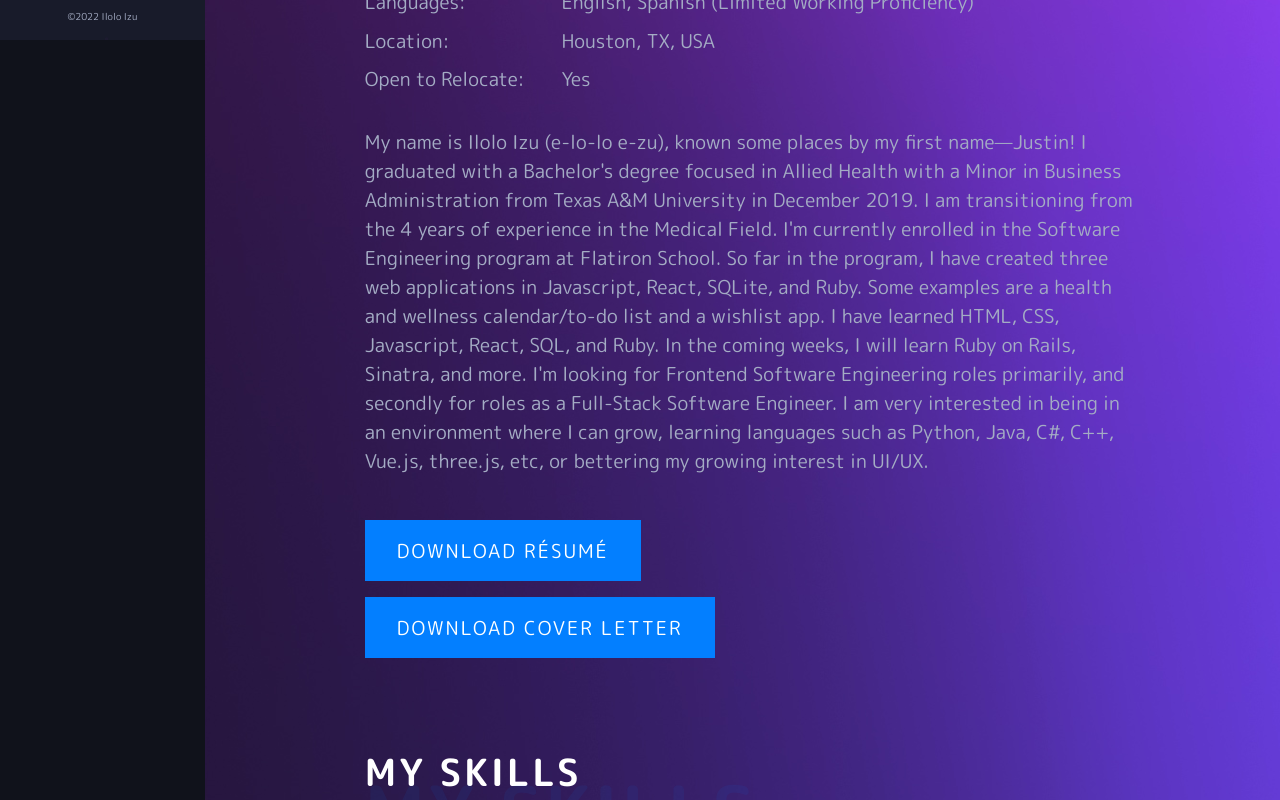
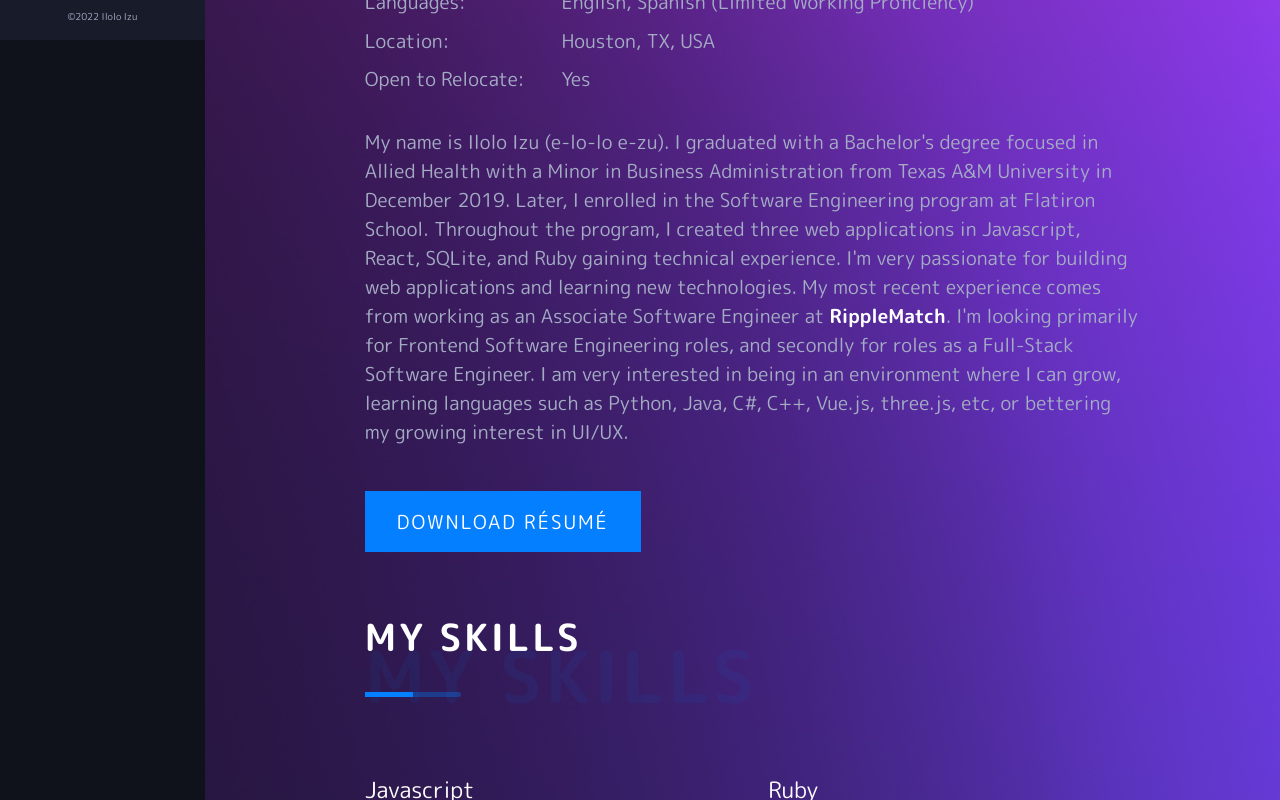
Before and after one commit to iloloizu/portfolio, a React (Create React App) app in the folder portfolio-app/: page /about in a window 1280 px wide. Shown: the part 760-1560 px from the top of the page. Built offline with nearby package versions, Linux system fonts and the light colour scheme.

Commit message:
updated about me

```diff
--- a/portfolio-app/src/Pages/AboutPage.jsx
+++ b/portfolio-app/src/Pages/AboutPage.jsx
@@ -8,9 +8,12 @@ import photography from '../images/Photography.jpg'
 import webdesign from '../images/WebDesign.JPG'
 import track from '../images/trackweb.png'
 
-import { faReact, faPython, faVuejs, faHtml5, faCss3, faSass, faGithub, faBootstrap, faJava } from '@fortawesome/free-brands-svg-icons'
+import { faReact, faPython, faVuejs, faHtml5, faCss3, faSass, faGithub, faBootstrap } from '@fortawesome/free-brands-svg-icons'
 
 export default function AboutPage() {
+
+  const rippleMatch = "https://media-exp1.licdn.com/dms/image/C5622AQH-i00mEmGFjw/feedshare-shrink_2048_1536/0/1654040507406?e=1669852800&v=beta&t=oZstMr2vtBF9rqd5aarodciqZbkMBz1Szg_VlWn6-PA"
+
   return (
     <div>
       <Title title={'About Me'} span={'About Me'}/>
@@ -44,6 +47,8 @@ export default function AboutPage() {
             <Title title={'Traits'} span={'Traits'} />
             <div className="servives-container">
             <hr/>
+                <ServicesSection image={rippleMatch} title={'Professional Experience'} text={'Associate Software Engineer at RippleMatch. During my time at RippleMatch, I worked as a Full-Stack Software Engineer primarily with Vue.js, Python, Jest, and SQLAlchemy. I worked with key stake holders and Senior Engineers in an Agile Environment to build scalable features from concept to implementation. I also gave a live demo presentation to the entire company. You can find more in my resume linked above.'} />
+                <hr/>
                 <ServicesSection image={webdesign} title={'Web Design'} alt="Ilolo studying at Flatiron School"
                 text={`In November of 2021 I took a leap of faith and enrolled Software Engineering Bootcamp—and I've yet to look back. Flatiron School is a Full-stack web development in Ruby on Rails, JavaScript (ES6), React, Redux, HTML5, CSS3, API Development, Authentication and Authorization, Object-Oriented Programming, SQL, Sinatra, ActiveRecord, JSON.`}
                 /> <hr/>
--- a/portfolio-app/src/Pages/Accomplishments.jsx
+++ b/portfolio-app/src/Pages/Accomplishments.jsx
@@ -6,6 +6,7 @@ import leadership from '../images/Leadershipweb.png'
 import track from '../images/trackweb.png'
 import Ilolo_Izu_SEC from '../images/Ilolo_Izu_SEC_Runner.jpeg'
 import record from '../images/A_M_world_record_4x4.png'
+import bttrprg from '../images/bttrprg.jpg'
 
 
 export default function Accomplishments() {
@@ -15,6 +16,7 @@ export default function Accomplishments() {
     <div>
         <Title title={'Accomplishments'} span={'Accomplishments'} />
             <div className="servives-container">
+                <br/><ServicesSection image={bttrprg} title={'Access Scholarship'} text={'Associated with Flatiron School · December 2021'} />
                 <br/><ServicesSection image={blog3} title={'Access Scholarship'} text={'Associated with Flatiron School · December 2021'} />
                 <hr/><ServicesSection image={blog1} title={'NCAA Postgraduate Scholarship Award Recipient'} text={'Issued by NCAA · May 2021'} />
                 <hr/><ServicesSection image={leadership} title={'Distinguished Letterman Award'} alt="Ilolo receiving the Distinguished Letterman's Award"
--- a/portfolio-app/src/components/ImageSelection.jsx
+++ b/portfolio-app/src/components/ImageSelection.jsx
@@ -28,16 +28,15 @@ function ImageSelection() {
                 </div>
                 <br/>
                 <p className="about-text">
-                My name is Ilolo Izu (e-lo-lo e-zu), known some places by my first name—Justin! I graduated with a Bachelor's degree focused in Allied Health with a Minor in Business Administration from Texas A&M University in December 2019. I am transitioning from the 4 years of experience in the Medical Field. I'm currently enrolled in the Software Engineering program at Flatiron School. So far in the program, I have created three web applications in Javascript, React, SQLite, and Ruby. Some examples are a health and wellness calendar/to-do list and a wishlist app. I have learned HTML, CSS, Javascript, React, SQL, and Ruby. In the coming weeks, I will learn Ruby on Rails, Sinatra, and more.
-                I'm looking for Frontend Software Engineering roles primarily, and secondly for roles as a Full-Stack Software Engineer. I am very interested in being in an environment where I can grow, learning languages such as Python, Java, C#, C++, Vue.js, three.js, etc, or bettering my growing interest in UI/UX.
+                My name is Ilolo Izu (e-lo-lo e-zu). I graduated with a Bachelor's degree focused in Allied Health with a Minor in Business Administration from Texas A&M University in December 2019. Later, I enrolled in the Software Engineering program at Flatiron School.
+                Throughout the program, I created three web applications in Javascript, React, SQLite, and Ruby gaining technical experience. I'm very passionate for building web applications and learning new technologies. My most recent experience comes from working as an Associate Software Engineer at
+            <a href='https://www.linkedin.com/feed/update/urn:li:activity:6937548719974219776/' target="_blank" rel="noreferrer"> RippleMatch</a>. I'm looking primarily for Frontend Software Engineering roles, and secondly for roles as a Full-Stack Software Engineer. I am very interested in being in an environment where I can grow, learning languages such as Python, Java, C#, C++, Vue.js, three.js, etc, or bettering my growing interest in UI/UX.
                 </p>
                 <br/> <a href='https://drive.google.com/file/d/1QzcREXV8AaufL-Um-geL6Q4WFE6bZrkm/view?usp=sharing' target="_blank" rel="noreferrer">
                 <button className="btn">Download Résumé</button></a>
-                <br/> <a href='https://drive.google.com/file/d/1NBmiCO9gu5XBVaNNbOQutQlVzkdq8iXZ/view?usp=sharing' target="_blank" rel="noreferrer">
-                <button className="btn">Download Cover Letter</button></a>
                 <br/>
                 <br/>
-                <br/><br/>
+                <br/>
 
             </div>
         </div>
--- a/portfolio-app/src/styles/_vibrant.scss
+++ b/portfolio-app/src/styles/_vibrant.scss
@@ -71,7 +71,6 @@
     background-color: #10121bf9;
     min-height: 100vh;
     background-image: linear-gradient(to right, #c3c4c6, #2e344e);
-    background-size: 3400px;
     background-position: center;
     display: grid;
     position: relative;
--- a/portfolio-app/src/styles/app_layout.scss
+++ b/portfolio-app/src/styles/app_layout.scss
@@ -43,8 +43,8 @@
     margin-left: 16%;
     background-color: #10121bf9;
     min-height: 100vh;
-    background-image: url(../images/Gradient-Blur-2.jpg);
-    background-size: 3400px;
+    background-image: (url(../images/Gradient-Blur-2.jpg));
+    background-size: cover;
     background-position: center;
     display: grid;
     position: relative;
@@ -76,7 +76,7 @@
     background-color: #10121bf9;
     min-height: 100vh;
     background-image: url(../images/Gradient-Blur-2.jpg);
-    background-size: 3400px;
+    background-size: cover;
     background-position: center;
     display: grid;
     position: relative;
--- a/portfolio-app/src/styles/typ.scss
+++ b/portfolio-app/src/styles/typ.scss
@@ -23,6 +23,7 @@
 
 .h-sub-text {
   text-align: center;
+  color: rgb(240, 240, 240);
   margin-bottom: 1rem;
   @media screen and (max-width: 590px) {
     font-size: 1.1rem;
```
Also changed, not shown: portfolio-app/src/images/bttrprg.jpg (added).
